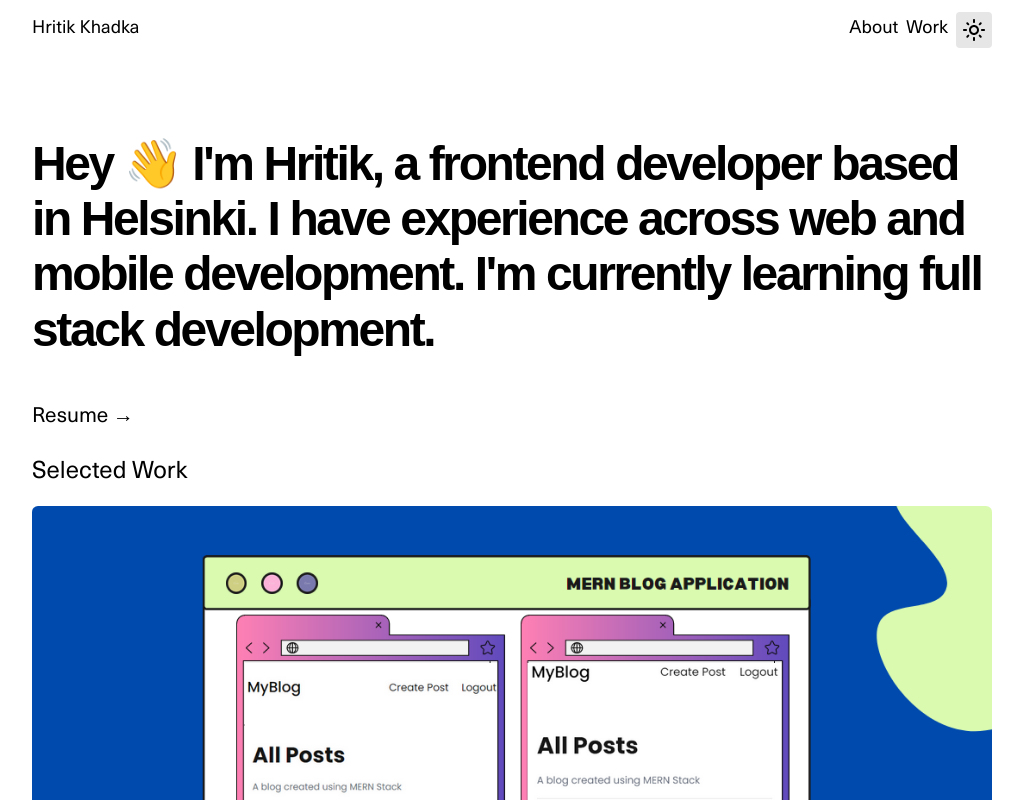
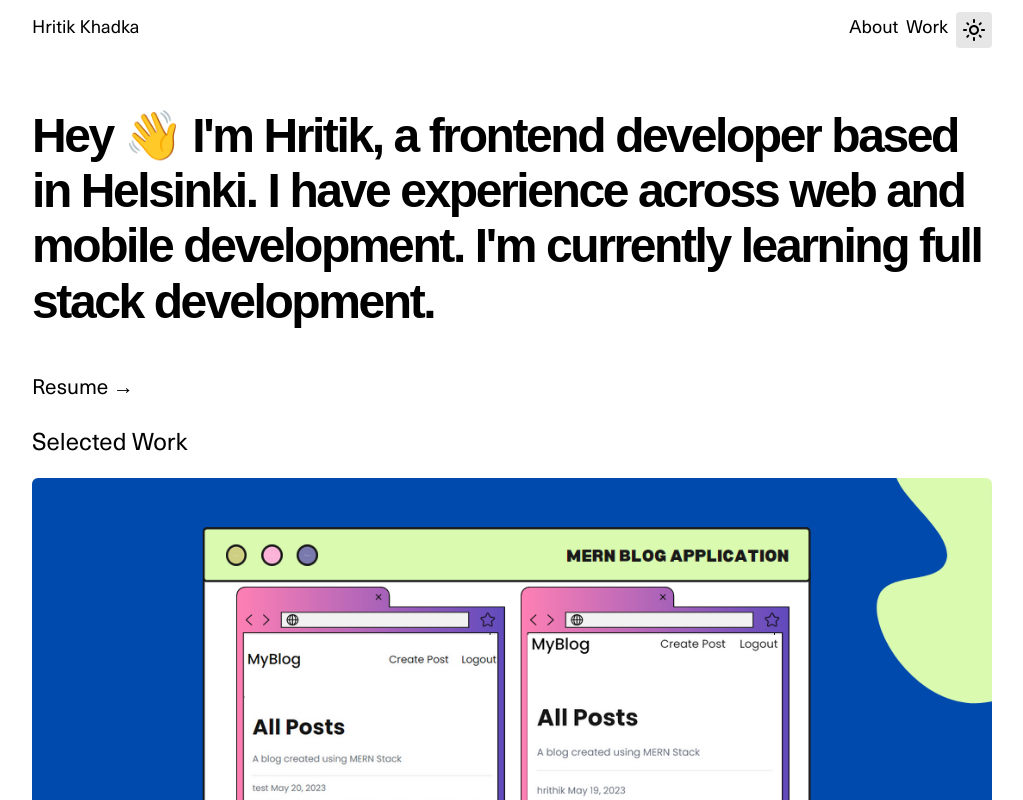
Before and after one commit to hrithikhadka/react-portfolio, a React (Vite) app: page / in a window 1280 px wide. Shown: the top 800 px of the page, without its empty margins (128-1151 px from the left). Built offline with nearby package versions, Linux system fonts and the light colour scheme; a web font is replaced by a local one.

Commit message:
fix: adjust margin

```diff
--- a/src/components/Profile.jsx
+++ b/src/components/Profile.jsx
@@ -1,13 +1,13 @@
 const Profile = () => {
   return (
     <div className="flex justify-between items-center">
-      <section className="sm:mt-16">
+      <section className="sm:mt-9">
         <h1 className="sm:text-[2rem] md:text-[3rem] sm:font-bold sm:tracking-[-.15rem] sm:leading-[1.15] mb-10">
           Hey 👋 I'm Hritik, a frontend developer based in Helsinki. I have
           experience across web and mobile development. I'm currently learning
           full stack development.
         </h1>
-        <p className="sm:text-[1.3rem] leading-[1.6] flex items-center">
+        <p className="sm:text-[1.3rem] leading-[1.6] flex items-center max-sm:mt-[-1rem]">
           <a
             href="https://drive.google.com/drive/folders/1G-5E4R6ONqFpSE-nNXOQzxeTUAKpq51V"
             target="_blank"
```
